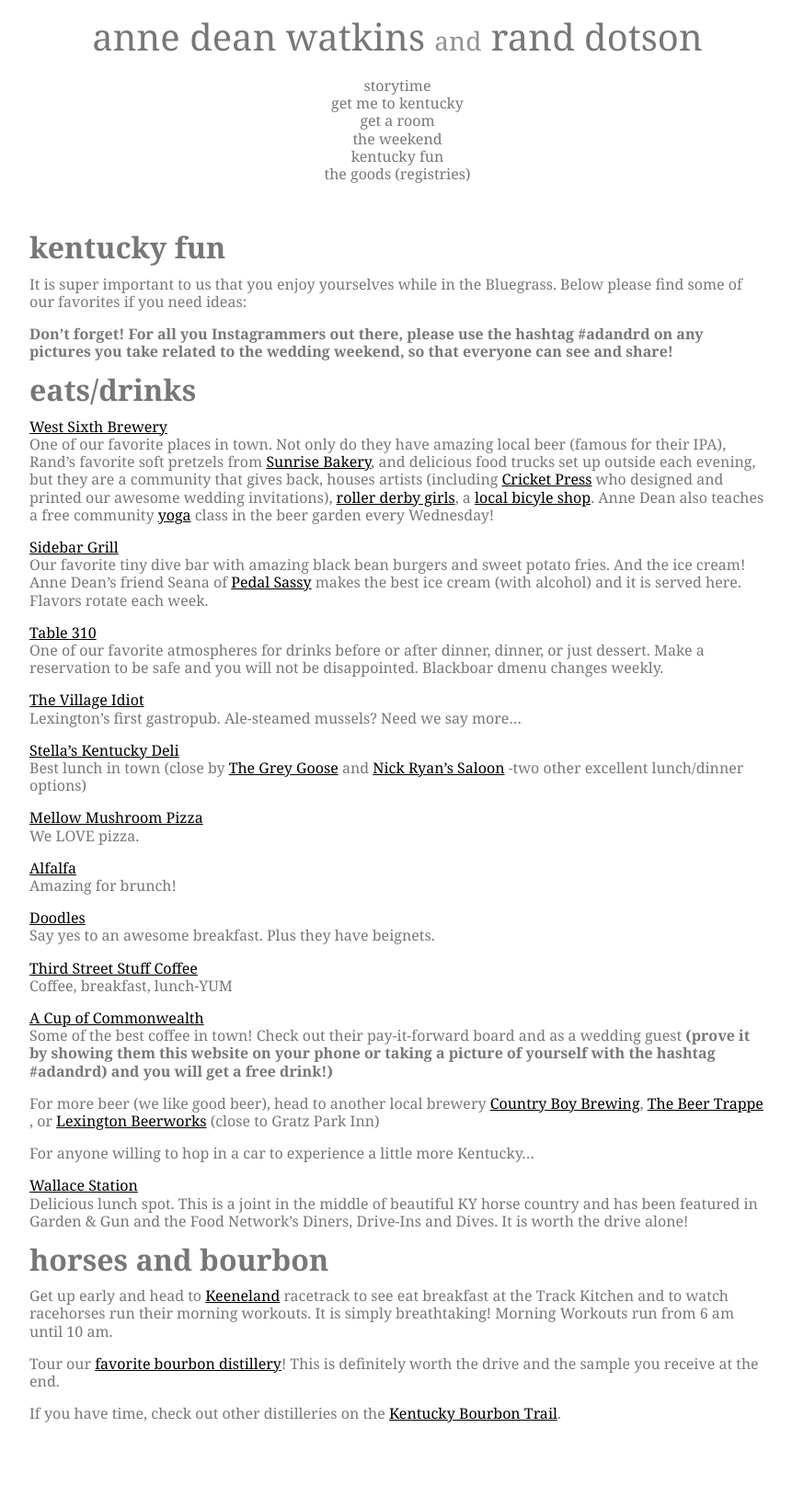
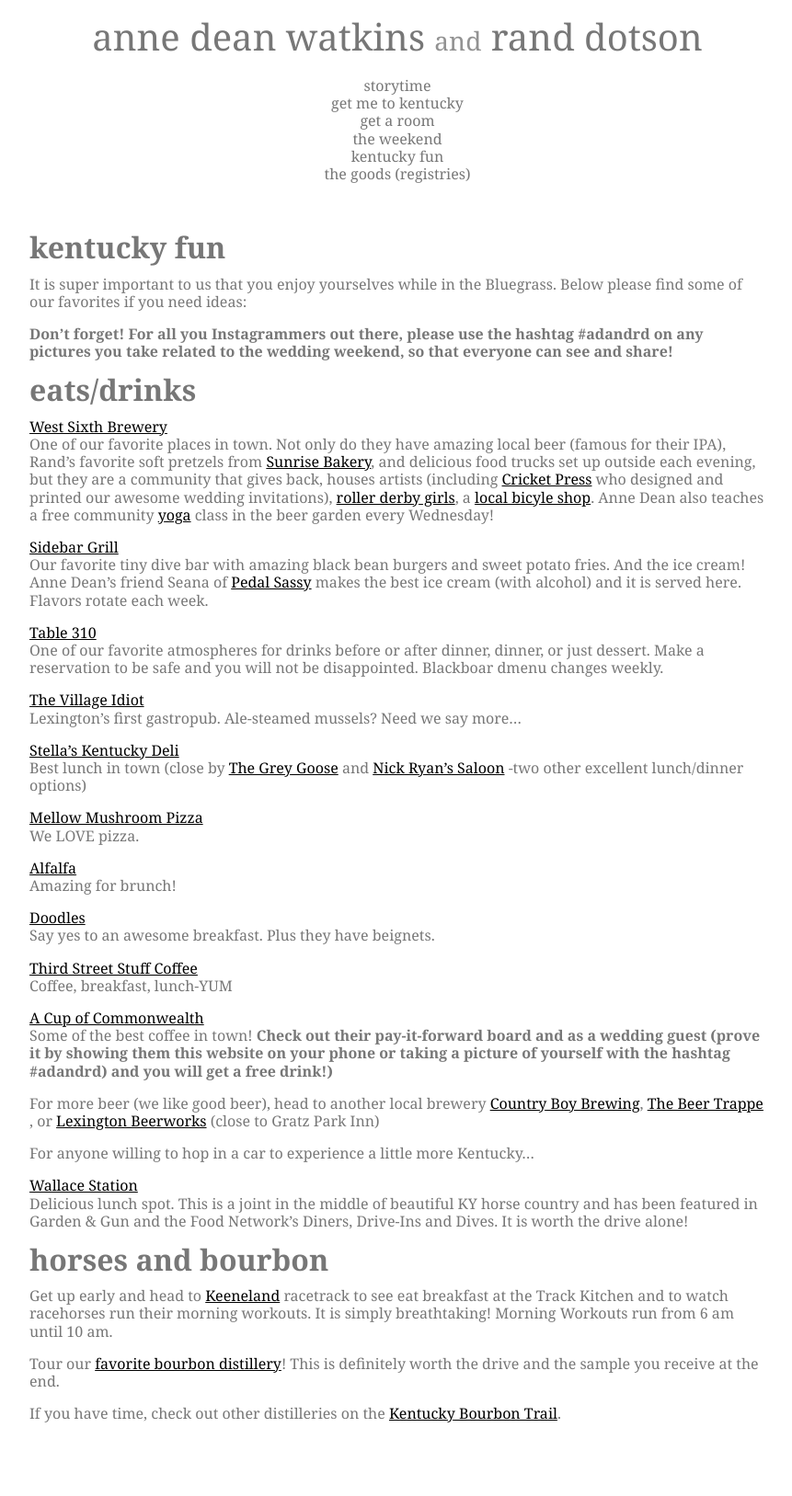
Before and after one commit to nikolaiwarner/annedeanandrand.com, a Jekyll site: the page built from fun.md, in a window 1280 px wide. Shown: the whole page at 92% size, without its empty margins (208-1069 px from the left). Built offline with Jekyll 4.4.1, drawn with Linux system fonts in a browser that asks for light colours.

Commit message:
Update fun.md

```diff
--- a/fun.md
+++ b/fun.md
@@ -49,7 +49,7 @@ Coffee, breakfast, lunch-YUM
 
 
 [A Cup of Commonwealth](http://acupofcommonwealth.com/)<br>
-Some of the best coffee in town! Check out their pay-it-forward board and as a wedding guest **(prove it by showing them this website on your phone or taking a picture of yourself with the hashtag #adandrd) and you will get a free drink!)**
+Some of the best coffee in town! **Check out their pay-it-forward board and as a wedding guest (prove it by showing them this website on your phone or taking a picture of yourself with the hashtag #adandrd) and you will get a free drink!)**
 
 
 For more beer (we like good beer), head to another local brewery [Country Boy Brewing](http://www.facebook.com/CountryBoyBrewing), [The Beer Trappe](http://www.thebeertrappe.com/) , or [Lexington Beerworks](http://lexingtonbeerworks.com/home/) (close to Gratz Park Inn)
```
